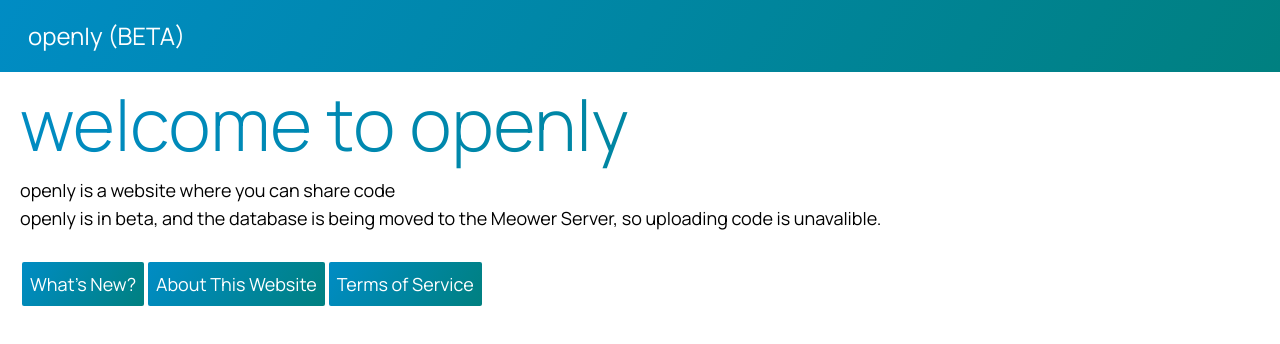
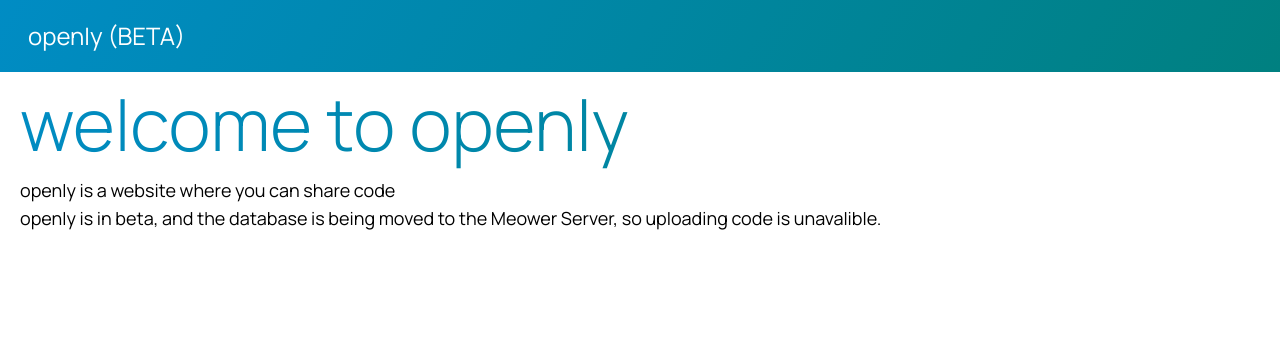
Before and after one commit to openly-group/openly-site-v2, a Vue app: page / in a window 1280 px wide. Shown: the top 344 px of the page. Built offline with nearby package versions, Linux system fonts and the light colour scheme.

Commit message:
fixes and stuff:tm:

```diff
--- a/src/views/Home.vue
+++ b/src/views/Home.vue
@@ -6,14 +6,4 @@
     openly is in beta, and the database is being moved to the Meower
     Server, so uploading code is unavalible.
   </p>
-  <br>
-  <router-link to="/changelog">
-    <button><i class="fa-solid fa-plus"></i> What's New?</button>
-  </router-link>
-  <router-link to="/about">
-    <button><i class="fa-solid fa-question"></i> About This Website</button>
-  </router-link>
-  <router-link to="/terms-of-service">
-    <button><i class="fa-solid fa-exclamation"></i> Terms of Service</button>
-  </router-link>
 </template>
--- a/src/views/NotFound.vue
+++ b/src/views/NotFound.vue
@@ -1,4 +1,4 @@
 <template>
-<h1>404 Not Found</h1>
-<router-link to="/">Go Home</router-link>
+  <h1>404 not found</h1>
+  <router-link to="/"><button>go home</button></router-link>
 </template>
```
